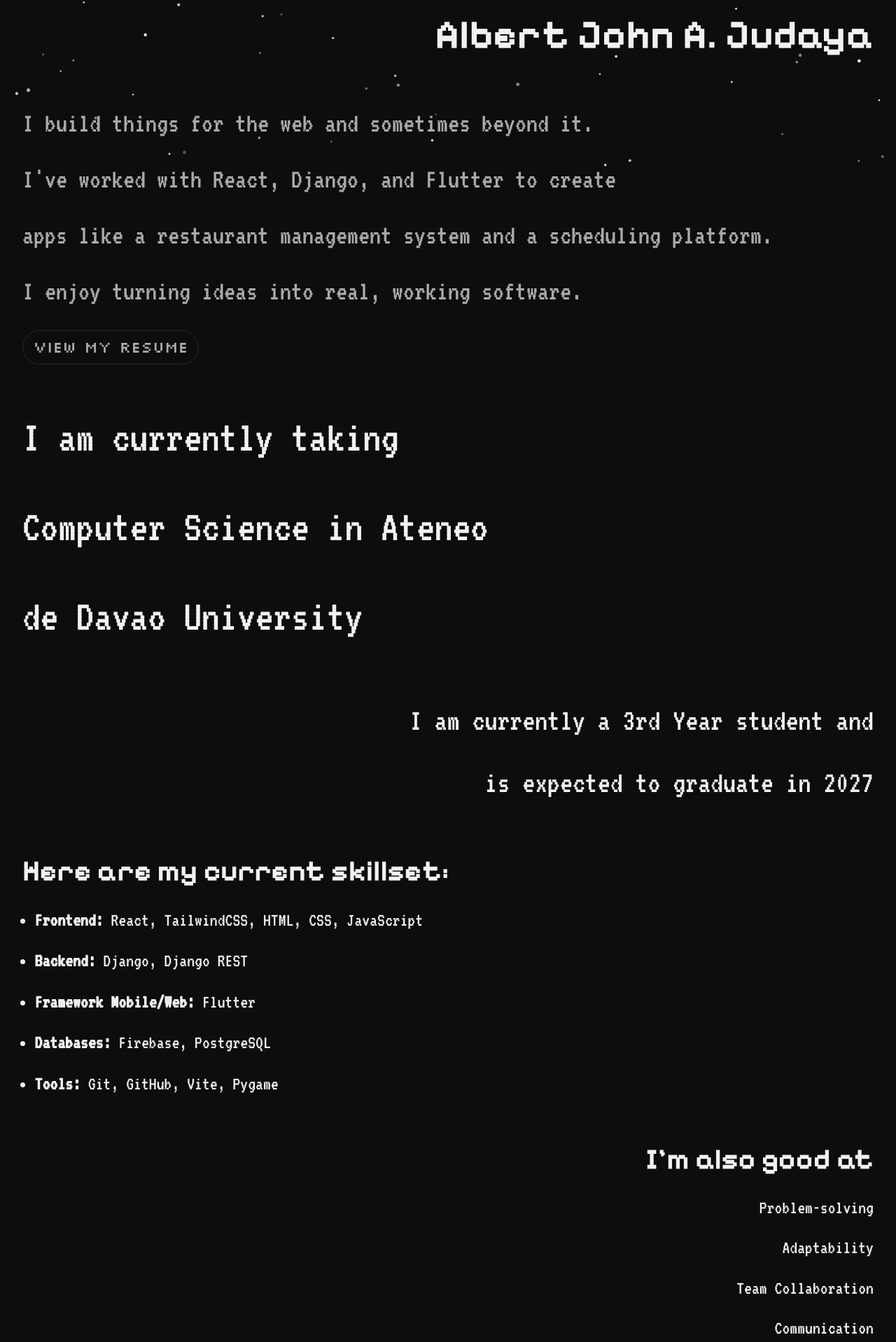
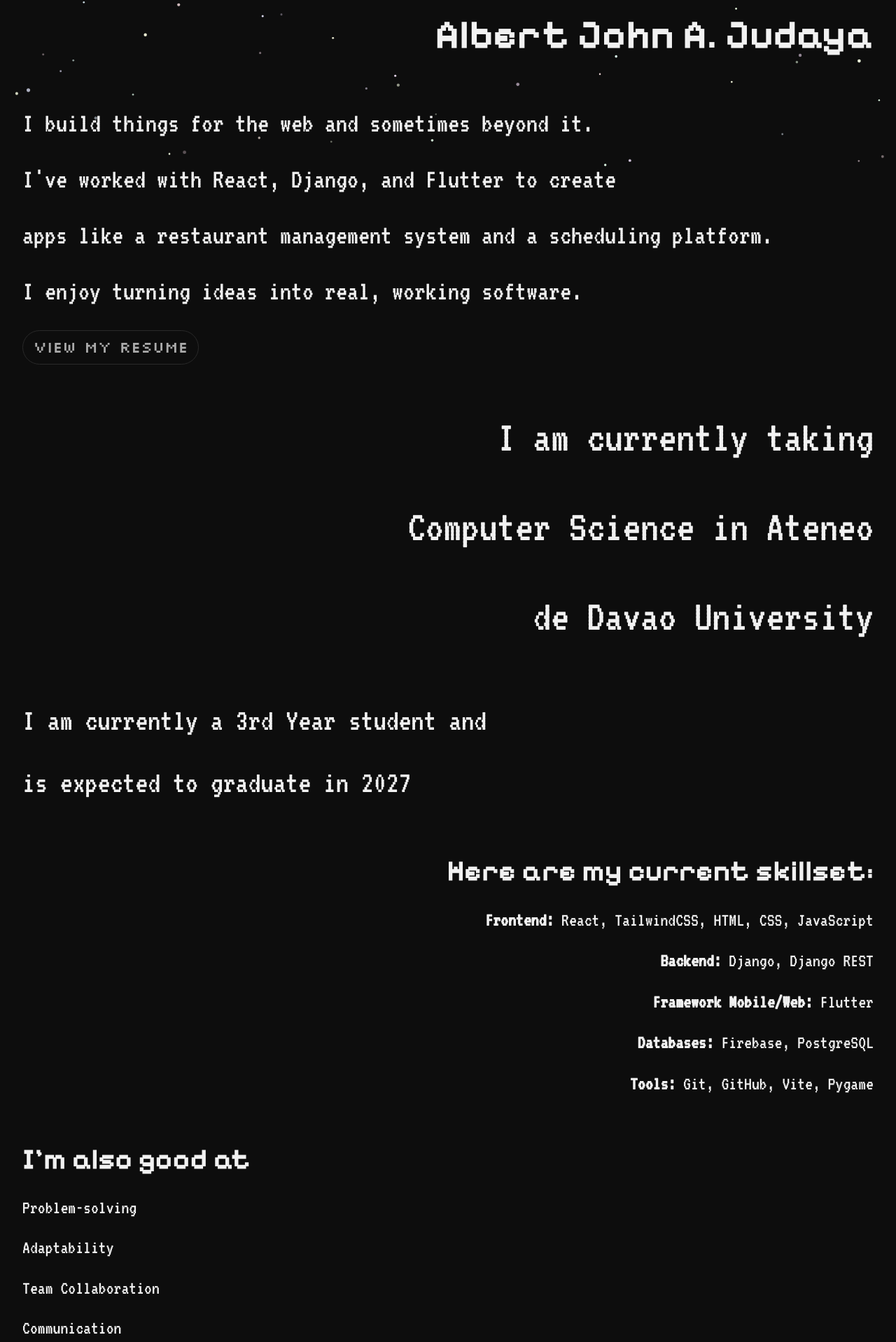
Before and after one commit to AtheJboynotbot/Portfolio, a React (Vite) app: page /#/ in a window 1280 px wide. Shown: the part 562-2480 px from the top of the page at 70% size. Built offline with nearby package versions, Linux system fonts and the light colour scheme.

Commit message:
updated about

```diff
--- a/src/components/AboutMe.jsx
+++ b/src/components/AboutMe.jsx
@@ -96,7 +96,7 @@ export default function AboutMe() {
           <p
             style={{
               textAlign: "left",
-              color: "#aaaaaa",
+              color: "#f1f1f1",
               fontFamily: fontBody,
               fontSize: isMobile ? "1.1rem" : "2.5rem",
               lineHeight: 2.0,
@@ -140,10 +140,10 @@ export default function AboutMe() {
 
       {/* University — CENTER */}
       <FadeUpWrapper delay={0.2}>
-        <div style={{ textAlign: "left", marginBottom: "2.5rem" }}>
+        <div style={{ textAlign: "right", marginBottom: "2.5rem" }}>
         <p
           style={{
-            textAlign: "left",
+            textAlign: "right",
             color: "#f1f1f1",
             fontFamily: fontBody,
             fontSize: isMobile ? "1.2rem" : "4rem",
@@ -161,7 +161,7 @@ export default function AboutMe() {
       <FadeUpWrapper delay={0.25}>
         <p
           style={{
-            textAlign: "right",
+            textAlign: "left",
             color: "#f1f1f1",
             fontFamily: fontBody,
             fontSize: isMobile ? "1.1rem" : "2.8rem",
@@ -174,9 +174,9 @@ export default function AboutMe() {
         </p>
       </FadeUpWrapper>
 
-      {/* Skills — LEFT aligned */}
+      {/* Skills — right aligned */}
       <FadeUpWrapper delay={0.3}>
-        <div style={{ textAlign: "left", marginBottom: "3rem" }}>
+        <div style={{ textAlign: "right", marginBottom: "3rem" }}>
           <p
             style={{
               color: "#f1f1f1",
@@ -190,7 +190,7 @@ export default function AboutMe() {
           </p>
           <ul
             style={{
-              listStyle: "disc",
+              listStyle: "none",
               paddingLeft: "1.1rem",
               fontFamily: fontBody,
             }}
@@ -213,9 +213,9 @@ export default function AboutMe() {
         </div>
       </FadeUpWrapper>
 
-      {/* Soft skills — RIGHT aligned */}
+      {/* Soft skills — left aligned */}
       <FadeUpWrapper delay={0.35}>
-        <div style={{ textAlign: "right", marginBottom: "3.5rem" }}>
+        <div style={{ textAlign: "left", marginBottom: "3.5rem" }}>
           <p
             style={{
               color: "#f1f1f1",
@@ -245,11 +245,11 @@ export default function AboutMe() {
         </div>
       </FadeUpWrapper>
 
-      {/* Projects link — LEFT aligned */}
+      {/* Projects link — right aligned */}
       <FadeUpWrapper delay={0.4}>
         <p
           style={{
-            textAlign: "left",
+            textAlign: "right",
             color: "#f1f1f1",
             fontSize: isMobile ? "1.2rem" : "3.6rem",
             fontFamily: fontDisplay,
```
